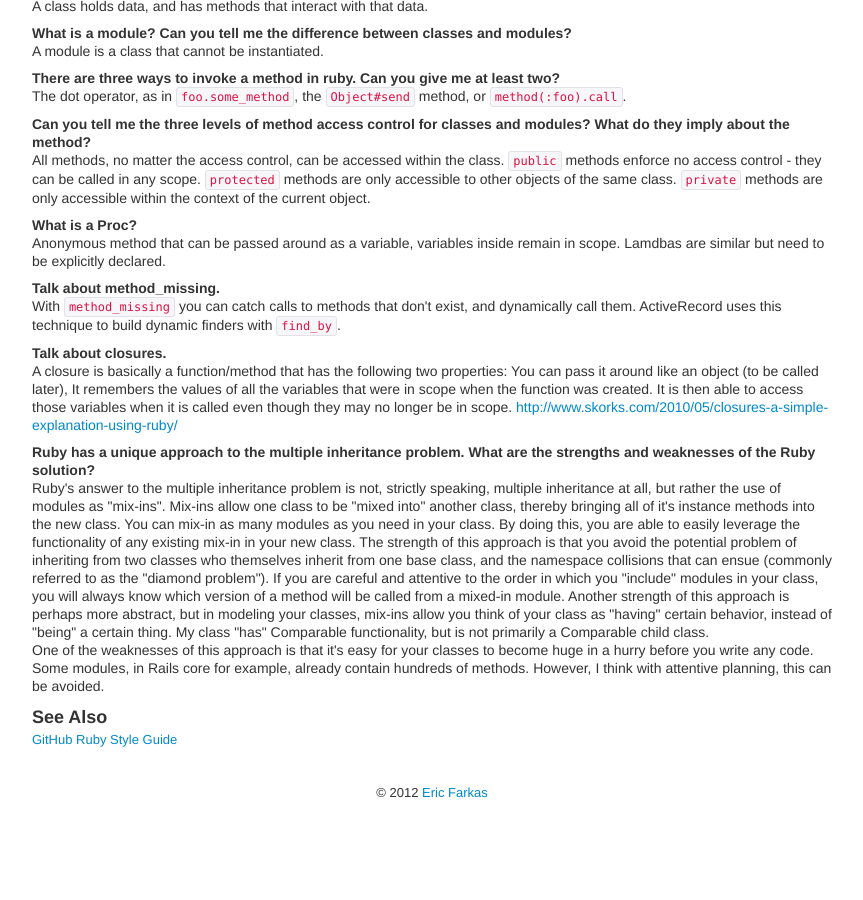
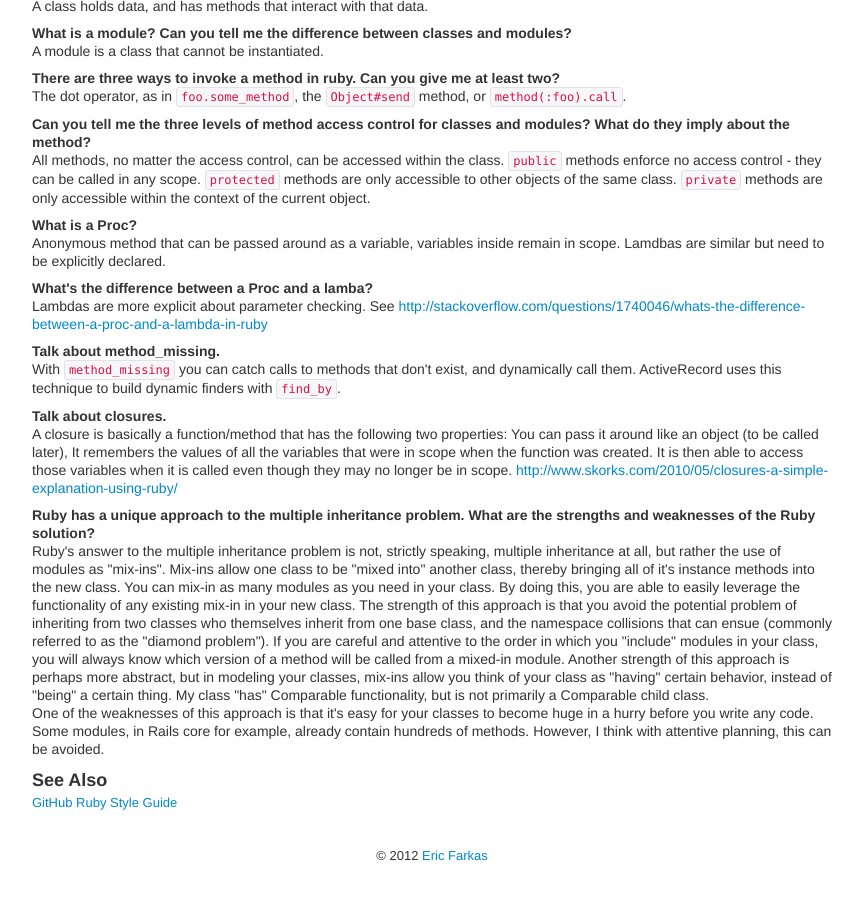
Before and after one commit to speric/speric.github.com, a Jekyll site: the page built from ruby.html, in a window 1280 px wide and 900 px high, scrolled down 1425 px. Shown: the whole window, without its empty margins (208-1071 px from the left). Built offline with Jekyll 4.4.1, drawn with Linux system fonts in a browser that asks for light colours; some web fonts are replaced; Markdown is read by kramdown in place of the engine named in the settings; before the commit the page ends 2262 px from its top, so only the background shows below that.

Commit message:
Update ruby.html

```diff
--- a/ruby.html
+++ b/ruby.html
@@ -65,6 +65,8 @@ Class or module that will be "included" in or "mixed in" to another class (which
 
 <p><b>What is a Proc?</b><br/> Anonymous method that can be passed around as a variable, variables inside remain in scope.  Lamdbas are similar but need to be explicitly declared.</p>
 
+<p><b>What's the difference between a Proc and a lamba?</b><br/> Lambdas are more explicit about parameter checking. See <a href="http://stackoverflow.com/questions/1740046/whats-the-difference-between-a-proc-and-a-lambda-in-ruby">http://stackoverflow.com/questions/1740046/whats-the-difference-between-a-proc-and-a-lambda-in-ruby</a></p>
+
 <p><b>Talk about method_missing.</b><br/> With <code>method_missing</code> you can catch calls to methods that don't exist, and dynamically call them.  ActiveRecord uses this technique to build dynamic finders with <code>find_by</code>.</p>
 
 <p><b>Talk about closures.</b><br/>A closure is basically a function/method that has the following two properties: You can pass it around like an object (to be called later), It remembers the values of all the variables that were in scope when the function was created. It is then able to access those variables when it is called even though they may no longer be in scope. <a href="http://www.skorks.com/2010/05/closures-a-simple-explanation-using-ruby/">http://www.skorks.com/2010/05/closures-a-simple-explanation-using-ruby/</a></p>
```
